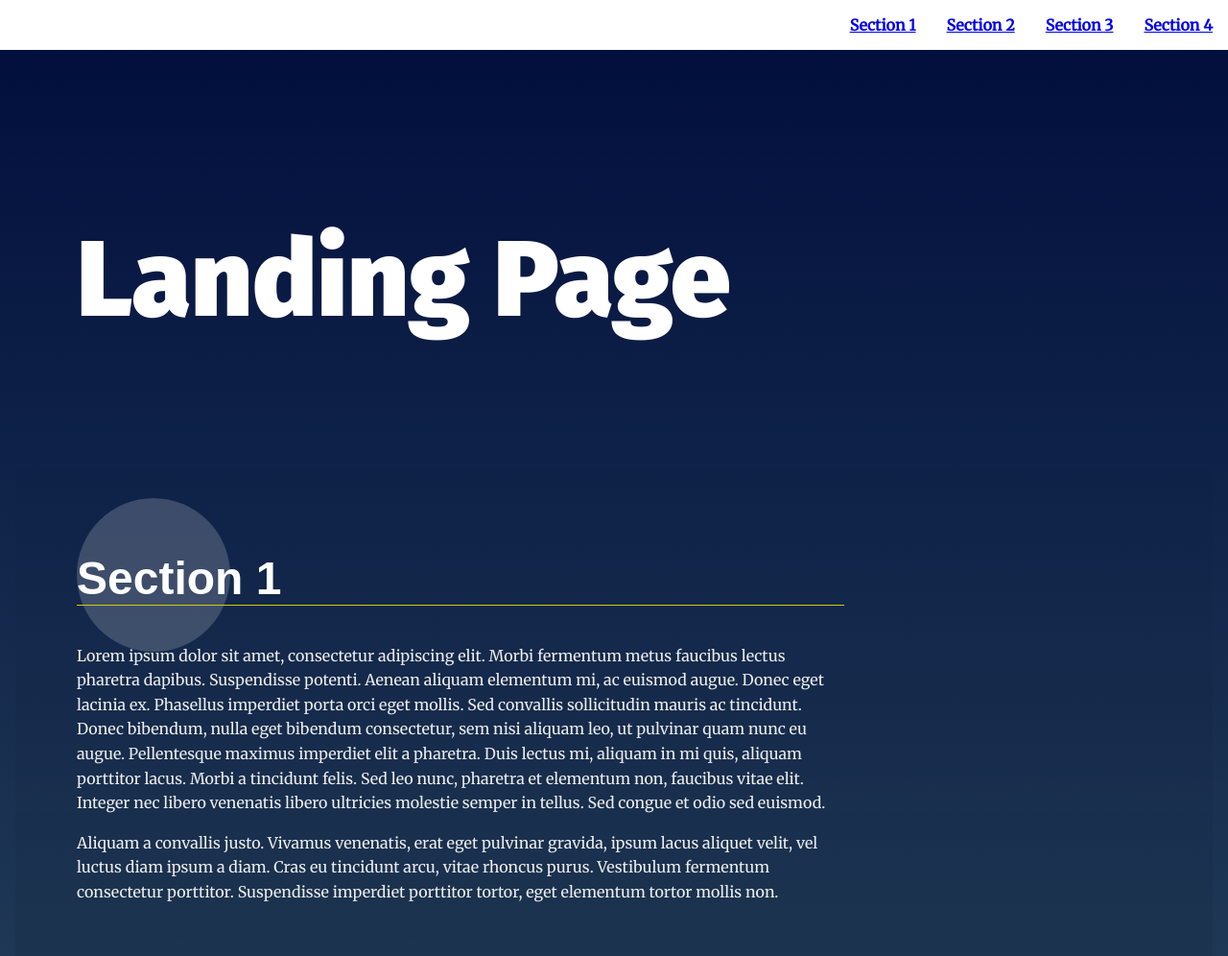
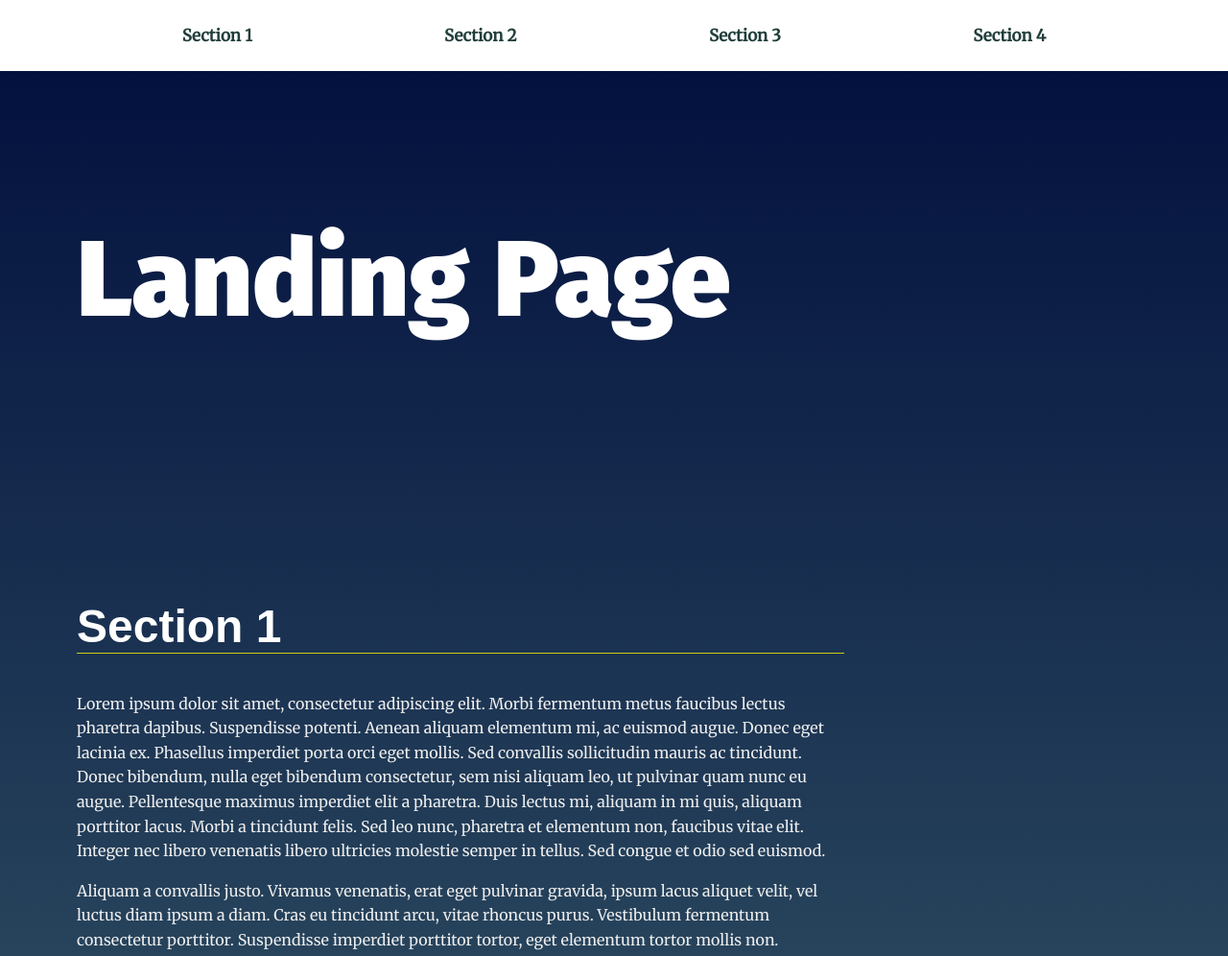
Before and after one commit to Abdulrahman-Alsubaiheen/Landing-page, a plain HTML site: page index.html in a window 1280 px wide. Shown: the top 996 px of the page at 96% size. Drawn offline with Linux system fonts and the light colour scheme.

Commit message:
Active the sections while scrolling.

```diff
--- a/css/styles.css
+++ b/css/styles.css
@@ -16,6 +16,10 @@ body {
     margin: 0;
     font-family: 'Merriweather', serif;
     color: #fff;
+}
+
+html {
+    scroll-behavior: smooth;
 }
 
 
@@ -45,6 +49,12 @@ p {
     color: #eee;
 }
 
+a {
+    color: #213e3b;
+    text-decoration: none;
+    font-size: 17px;
+  }
+
 /* ---- Layout Rules ---- */
 main {
     margin: 10vh 1em 10vh;
@@ -58,6 +68,7 @@ main {
 section {
     position: relative;
     min-height: 80vh;
+    padding-top: 50px;
 }
 
 
@@ -65,13 +76,16 @@ section {
 
 /* Navigation Styles*/
 .navbar__menu ul {
-    padding-left: 0;
+    display: flex;
+    justify-content: space-around;
+    align-items: center;
+    padding: 10px 7%;
     margin: 0;
-    text-align: right;
 }
 
 .navbar__menu li {
     display: inline-block;
+    padding: 0px 25px;
 }
 
 .navbar__menu .menu__link {
@@ -82,7 +96,7 @@ section {
 }
 
 .navbar__menu .menu__link:hover {
-    background: #333;
+    background: rgb(151, 150, 150);
     color: #fff;
     transition: ease 0.3s all;
 }
@@ -111,7 +125,7 @@ section {
 /* ---- Theme Rules ---- */
 /* Landing Container Styles */
 .landing__container {
-    height: 100vh;
+    /* height: 100vh; */
     padding: 1em;
     text-align: left;
 }
--- a/index.html
+++ b/index.html
@@ -17,6 +17,7 @@
         <ul id="navbar__list"></ul>
       </nav>
     </header>
+
     <main>
       <header class="main__hero">
         <h1>Landing Page</h1>
@@ -26,10 +27,9 @@
     Adding more sections will automatically populate nav.
     The first section is set to active class by default -->
 
-      <!-- HTML data-* Attribute
-    https://www.w3schools.com/tags/att_data-.asp -->
+      <!-- HTML data-* Attribute -->
 
-      <section id="section1" data-nav="Section 1" class="your-active-class">
+      <section id="section1" data-nav="Section 1">
         <div class="landing__container">
           <h2>Section 1</h2>
           <p>
@@ -110,7 +110,7 @@
         </div>
       </section>
 
-      <section id="section4" data-nav="Section 4" class="your-active-class">
+      <section id="section4" data-nav="Section 4" >
         <div class="landing__container">
           <h2>Section 4</h2>
           <p>
--- a/js/app.js
+++ b/js/app.js
@@ -21,30 +21,31 @@
 const sections = document.querySelectorAll('section');
 const navbar_list = document.querySelector('#navbar__list');
 
-
 /**
  * End Global Variables
  * Start Helper Functions
  *
 */
 
-for (let i = 0; i < sections.length; i++) {
+function remove_active_class() {
+  for (let i = 0; i < sections.length; i++) {
     let item = sections[i];
 
-    const li = document.createElement('li');
-    const a = document.createElement('a');
+    item.classList.remove("your-active-class");
 
-    a.textContent = item.dataset.nav;   // HTML data-* Attribute
+  }
+}
 
-    a.setAttribute("href", '#' + item.getAttribute('id'));
+// need to call
+function rect_class() {
+  for (let i = 0; i < sections.length; i++) {
+    let item = sections[i];
 
-    li.classList.add("menu__link");
+    let rect = item.getBoundingClientRect();
+    console.log(rect);
+  }
+}
 
-    li.appendChild(a);
-    navbar_list.appendChild(li);
-
-    console.log(item);
-  }
 
 /**
  * End Helper Functions
@@ -54,12 +55,42 @@ for (let i = 0; i < sections.length; i++) {
 
 // build the nav
 
+function build_nav_bar(){
+  for (let i = 0; i < sections.length; i++) {
+    let item = sections[i];
+
+    const li = document.createElement('li');
+    const a = document.createElement('a');
+
+    a.textContent = item.dataset.nav;   // HTML data-* Attribute
+    a.setAttribute("href", '#' + item.getAttribute('id'));
+
+    li.classList.add("menu__link");
+    li.appendChild(a);
+
+    navbar_list.appendChild(li);
+
+    // console.log(item);
+  }
+}
 
 // Add class 'active' to section when near top of viewport
 
+function active_class(){
+  for (let i = 0; i < sections.length; i++) {
+    let item = sections[i];
+    let rect = item.getBoundingClientRect();
 
-// Scroll to anchor ID using scrollTO event
+    if (rect.top < 250 && rect.bottom > 250) {
+      if (!item.classList.contains('your-active-class')){
+        remove_active_class();
+        item.classList.add("your-active-class");
+        // console.log(item);
+      }
+    };
 
+  }
+}
 
 /**
  * End Main Functions
@@ -68,7 +99,7 @@ for (let i = 0; i < sections.length; i++) {
 */
 
 // Build menu
-
-// Scroll to section on link click
+build_nav_bar()
 
 // Set sections as active
+window.addEventListener("scroll", active_class);
```
